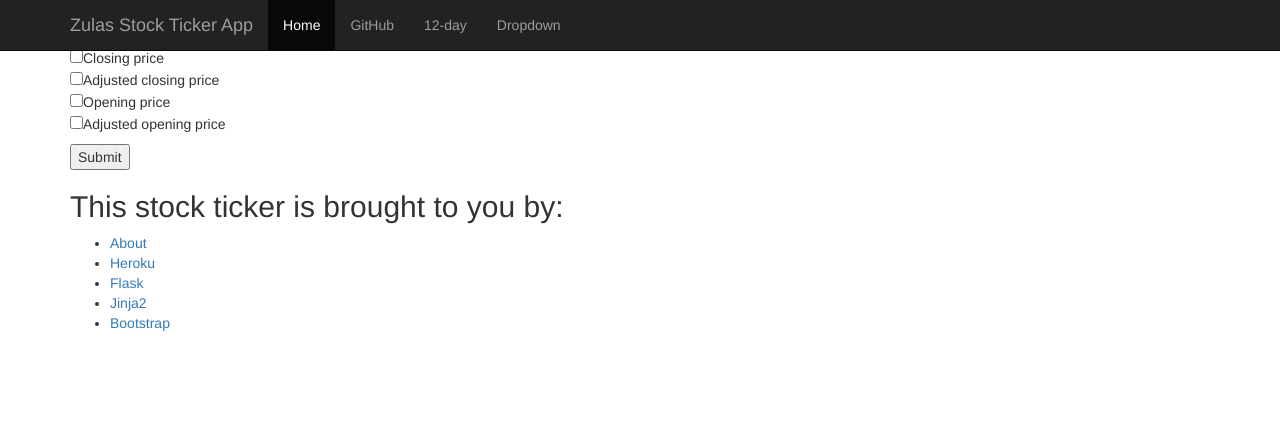
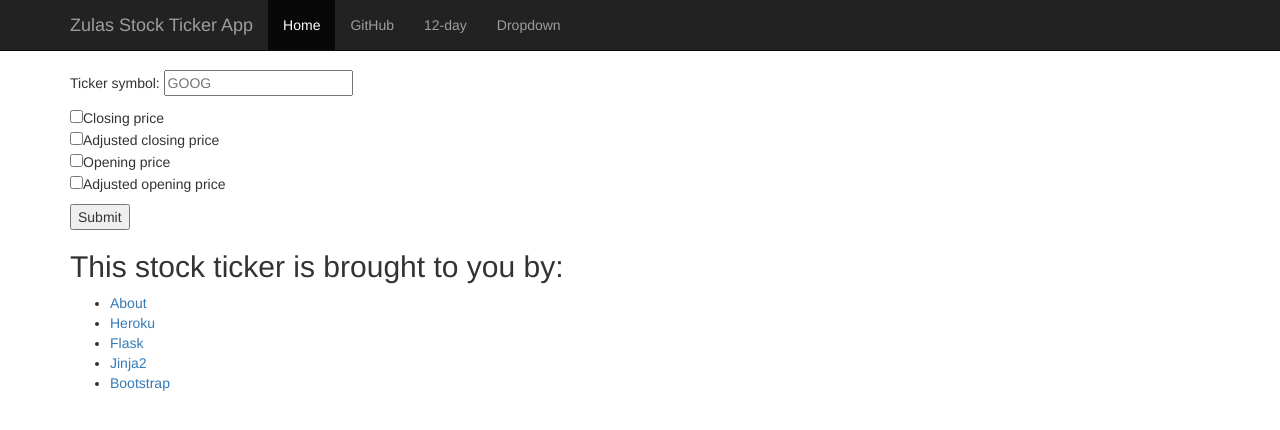
Before and after one commit to alzulas/flask-framework, a Flask app: page / in a window 1280 px wide. Shown: the top 430 px of the page. Run offline with Flask 2, Linux system fonts and the light colour scheme; some libraries are stand-ins or nearby versions.

Commit message:
Attempting padding to fix spacing

```diff
--- a/templates/index.html
+++ b/templates/index.html
@@ -11,6 +11,12 @@
 
     <!-- Bootstrap core CSS -->
     <link rel="stylesheet" href="https://maxcdn.bootstrapcdn.com/bootstrap/3.3.7/css/bootstrap.min.css">
+
+    <style>
+    body {
+      padding-top: 70px;
+    }
+    </style>
   </head>
   <body>
     <!-- navigation -->
@@ -49,15 +55,6 @@
       </div>
     </nav>
 
-    <p></p>
-    <p></p>
-    <p></p>
-    <p></p>
-    <p></p>
-    <p></p>
-    <p></p>
-    <p></p>
-
     <div class="container">
       <div class="row">
         <div class="col-lg-12 text-left">
```
